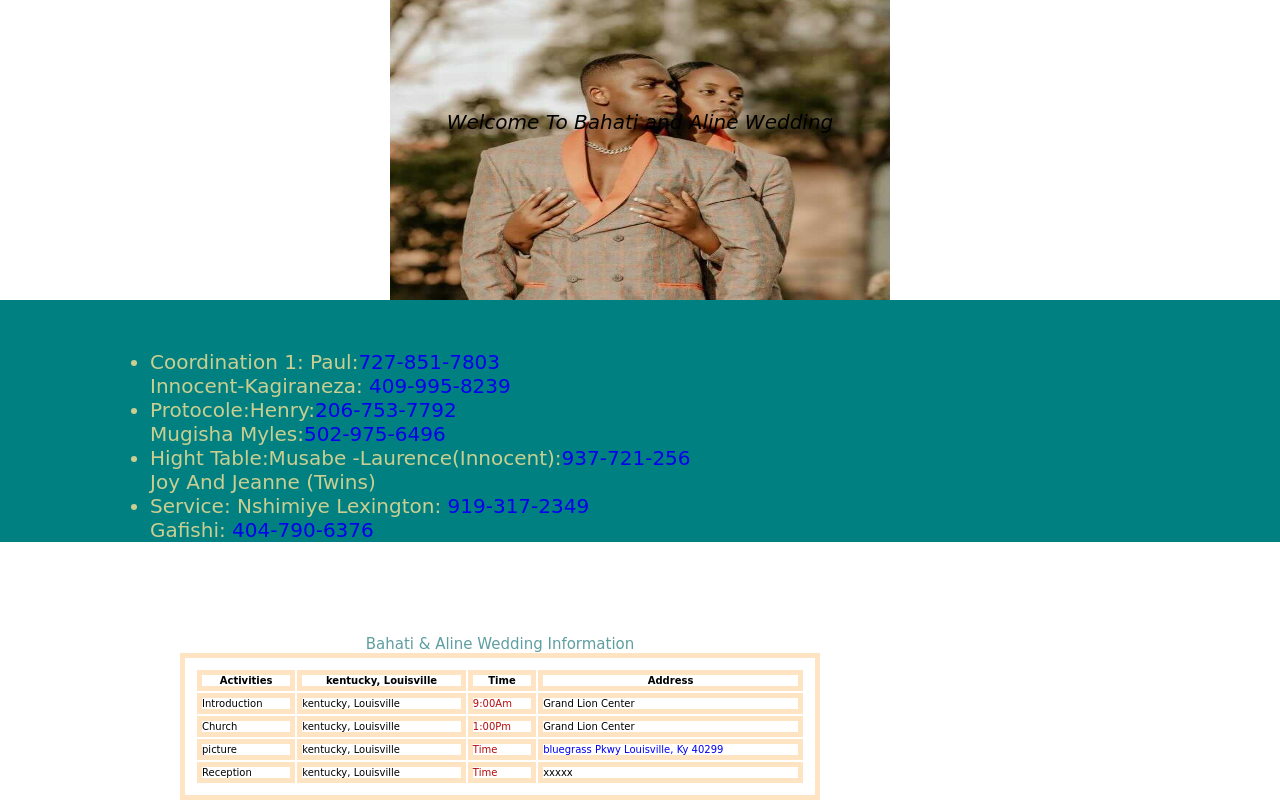
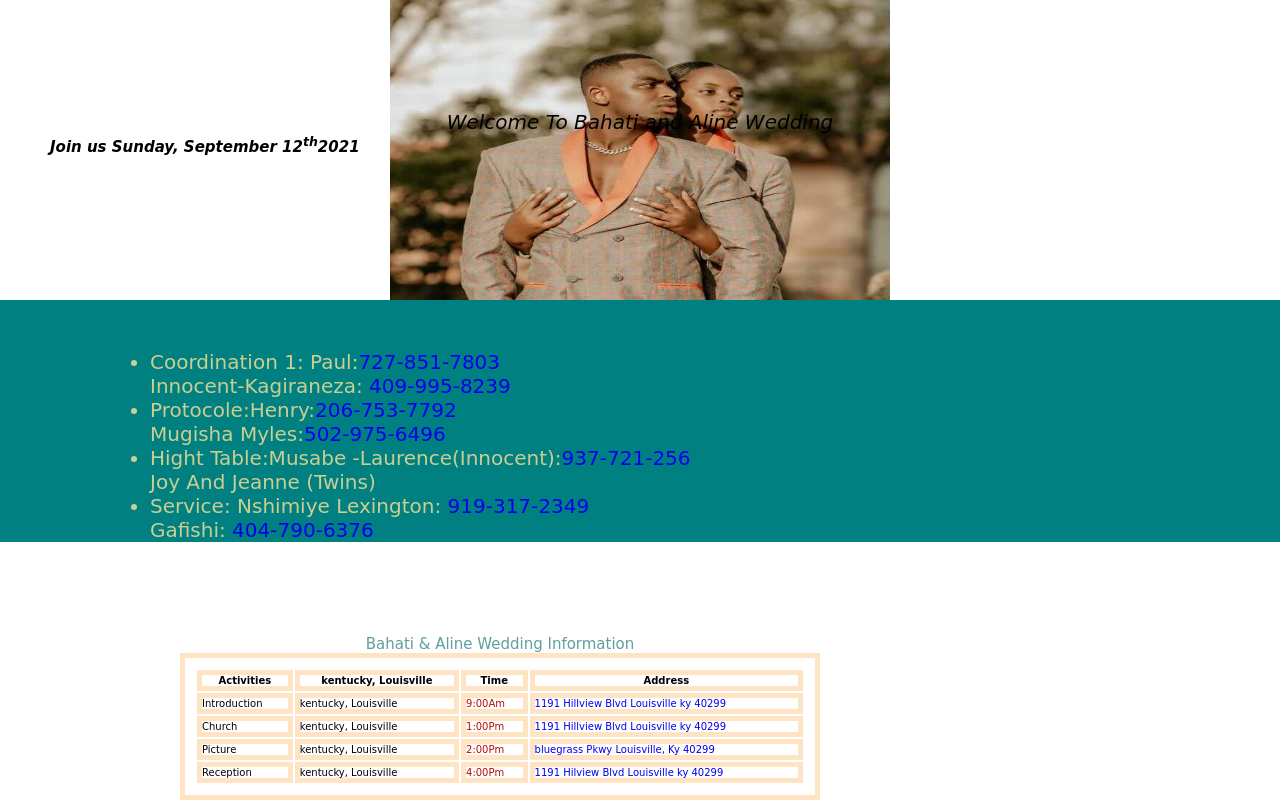
Before and after one commit to MYLESMUGISHA/Bahati-wedding, a plain HTML site: page index.html in a window 1280 px wide. Shown: the top 803 px of the page. Drawn offline with Linux system fonts and the light colour scheme.

Commit message:
Bahati wedding

```diff
--- a/index.html
+++ b/index.html
@@ -9,7 +9,9 @@
 </head>
 <body>
 <section class="aline">
-    <p id="wedding"> <em>Welcome To Bahati and Aline Wedding</em> </p>
+    <p id="wedding"> <em>Welcome To Bahati and Aline Wedding
+        <h1> Join us Sunday, September 12<sup>th</sup>2021 </h1>
+    </em> </p>
 
 </section>
 
@@ -57,7 +59,7 @@
         <td>Introduction</td>
         <td>kentucky, Louisville</td>
         <td id="time">9:00Am</td>
-        <td>Grand Lion Center</td>
+        <td> <a href="https://goo.gl/maps/S3ufggcmE9bjMUtx8">1191 Hillview Blvd Louisville ky 40299</a> </td>
 
     </tr>
 
@@ -66,19 +68,19 @@
         <td>Church</td>
         <td>kentucky, Louisville</td>
         <td id="time">1:00Pm</td>
-        <td> Grand Lion Center </td>
+        <td> <a href="https://goo.gl/maps/S3ufggcmE9bjMUtx8">1191 Hillview Blvd Louisville ky 40299</a> </td>
     </tr>
     <tr>
-    <td>picture</td>
+    <td>Picture</td>
     <td>kentucky, Louisville</td>
-    <td id="time">Time</td>
+    <td id="time">2:00Pm</td>
      <td><a href=" https://goo.gl/maps/jXmzRCQmrqF3mYkh6">bluegrass Pkwy Louisville, Ky 40299 </a></td>
     </tr>
     <tr>
         <td>Reception</td>
         <td>kentucky, Louisville</td>
-        <td id="time">Time</td>
-        <td>xxxxx</td>
+        <td id="time">4:00Pm</td>
+        <td> <a href="https://goo.gl/maps/S3ufggcmE9bjMUtx8">1191 Hilview Blvd Louisville ky 40299</a> </td>
 
         </tr>
 
--- a/style.css
+++ b/style.css
@@ -161,7 +161,7 @@ padding-bottom:1px;
     @media only screen and (max-width: 420px) {
 
         table{
-           margin-top: 120px;
+           margin-top: 100px;
             width: 350px;
             margin-left: 30px;
             margin-right: 20px;
```
